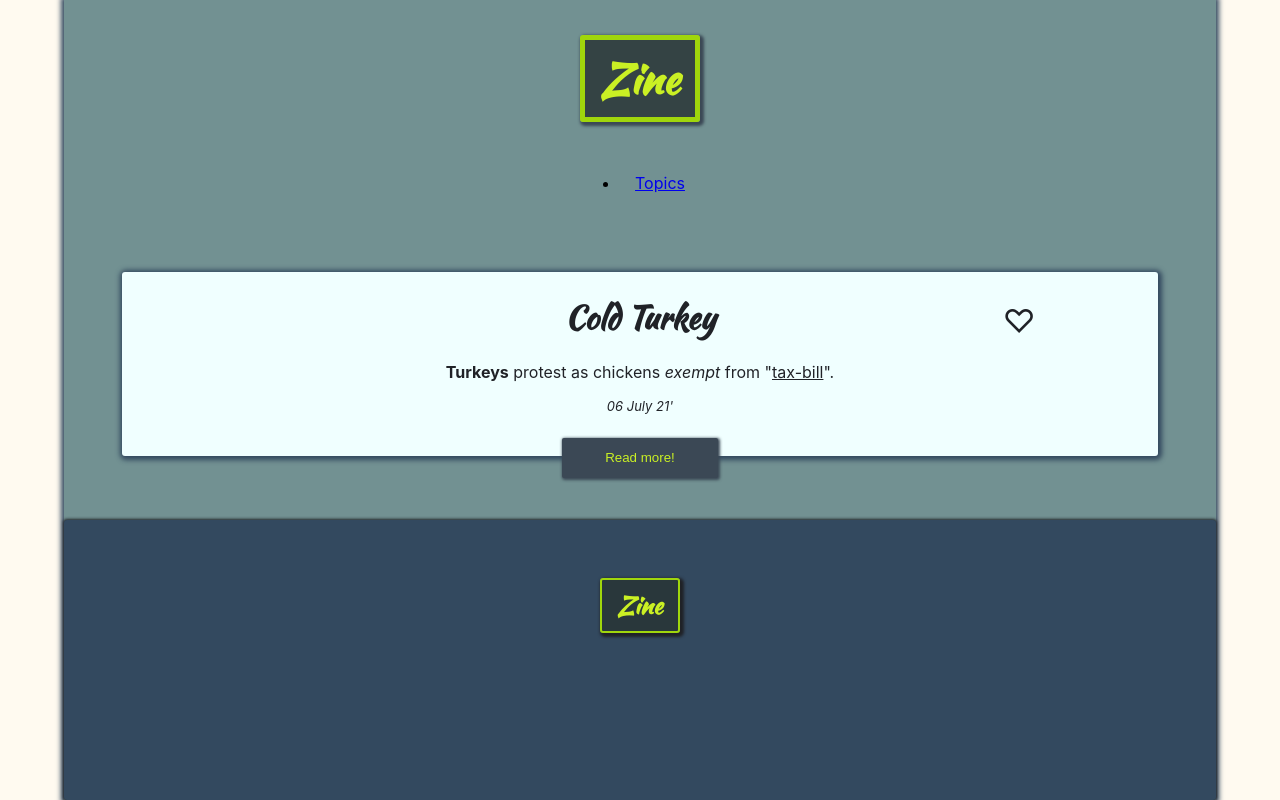
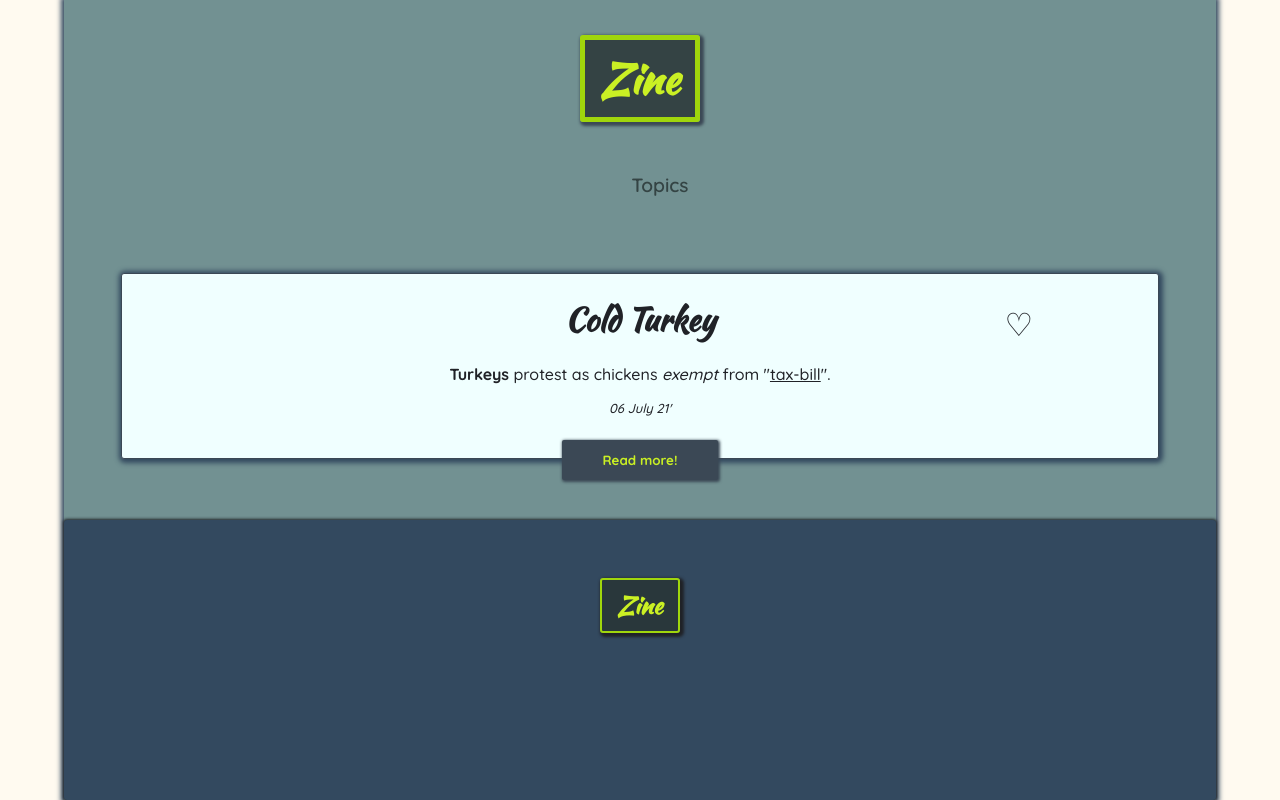
Before and after one commit to Schnarfengargle123/zine, a React (Create React App) app: page / in a window 1280 px wide. Built offline with nearby package versions, Linux system fonts and the light colour scheme.

Commit message:
Miscellaenous style changes

```diff
--- a/src/App.js
+++ b/src/App.js
@@ -1,8 +1,13 @@
+import React from "react";
+import { BrowserRouter as Router, Switch, Route, Link } from "react-router-dom";
+
 import "./App.css";
 
 import Header from "./components/UI/Header";
 import Article from "./components/UI/Article";
 import Footer from "./components/UI/Footer";
+
+import Topics from "./pages/Topics";
 
 function App() {
   return (
@@ -10,6 +15,9 @@ function App() {
       <Header />
       <Article />
       <Footer />
+      <Route path="/topics">
+        <Topics />
+      </Route>
     </div>
   );
 }
--- a/src/components/UI/Article.module.css
+++ b/src/components/UI/Article.module.css
@@ -1,6 +1,7 @@
 .Article {
   width: 90%;
   height: 23%;
+  border: 1px solid var(--graphite);
   border-radius: 3px 3px 3px 3px;
   background-color: azure;
   box-shadow: 1px 1px 5px 3px var(--asphalt);
--- a/src/components/UI/Header.js
+++ b/src/components/UI/Header.js
@@ -1,12 +1,15 @@
-import React from "react";
-import { BrowserRouter as Router, Switch, Route, Link } from "react-router-dom";
+import {
+  BrowserRouter as Router,
+  Switch,
+  Route,
+  Link,
+  NavLink,
+} from "react-router-dom";
 
 import styles from "./Header.module.css";
-import Topics from "../../routes/Topics";
 
 function Header() {
   return (
-    <Router>
     <div>
       <nav>
         <header className={styles.Header}>
@@ -14,19 +17,17 @@ function Header() {
         </header>
         <ul className={styles.Header__navigation}>
           <li>
-              <Link className={styles.Navigation__link} to="/topics">
+            <NavLink
+              className={styles.Navigation__link}
+              activeClassName={styles.Navigation__link__active}
+              to="/topics"
+            >
               Topics
-              </Link>
+            </NavLink>
           </li>
         </ul>
       </nav>
-        <Switch>
-          <Route path="/topics">
-            <Topics />
-          </Route>
-        </Switch>
     </div>
-    </Router>
   );
 }
 
--- a/src/components/UI/Header.module.css
+++ b/src/components/UI/Header.module.css
@@ -17,3 +17,16 @@
   border: 5px solid var(--zest);
   border-radius: 3px;
 }
+
+.Navigation__link {
+  color: var(--deepforest);
+  transition: 175ms;
+}
+
+.Navigation__link:hover {
+  color: var(--lightzest);
+}
+
+.Navigation__link--active {
+  color: var(--lightzest);
+}
--- a/src/index.css
+++ b/src/index.css
@@ -1,4 +1,5 @@
 @import url("https://fonts.googleapis.com/css2?family=Kaushan+Script&display=swap");
+@import url("https://fonts.googleapis.com/css2?family=Quicksand:wght@300;400;500;600;700&display=swap");
 
 :root {
   --ash: rgb(32, 34, 39);
@@ -24,6 +25,18 @@ body {
   width: 90%;
   /* height: 100%; */
   box-shadow: 0px 0px 5px 3px var(--asphalt);
+  /* font-family: 'Quicksand', sans-serif; */
+}
+
+li {
+  list-style: none;
+}
+
+a {
+  text-decoration: none;
+  font-family: "Quicksand", sans-serif;
+  font-weight: 600;
+  font-size: larger;
 }
 
 h1,
@@ -38,4 +51,11 @@ h6 {
 
 p {
   color: var(--ash);
+  font-family: 'Quicksand', sans-serif;
+  font-weight: 500;
 }
+
+button {
+  font-family: "Quicksand", sans-serif;
+  font-weight: 700;
+}
--- a/src/index.js
+++ b/src/index.js
@@ -1,14 +1,18 @@
-import React from 'react';
-import ReactDOM from 'react-dom';
-import './index.css';
-import App from './App';
-import reportWebVitals from './reportWebVitals';
+import React from "react";
+import ReactDOM from "react-dom";
+
+import { BrowserRouter } from "react-router-dom";
+import "./index.css";
+import App from "./App";
+import reportWebVitals from "./reportWebVitals";
 
 ReactDOM.render(
   <React.StrictMode>
-    <App />
+    <BrowserRouter>
+      <App />
+    </BrowserRouter>
   </React.StrictMode>,
-  document.getElementById('root')
+  document.getElementById("root")
 );
 
 // If you want to start measuring performance in your app, pass a function
--- a/src/routes/Topics.js
+++ b/src/pages/Topics.js
@@ -1,4 +1,3 @@
-import React from "react";
 import { BrowserRouter as Router, Switch, Route, Link } from "react-router-dom";
 
 import App from "../App";
@@ -13,11 +12,9 @@ function Topics() {
             <Link to="/">Home</Link>
           </li>
         </ul>
-        <Switch>
           <Route path="/">
             <App />
           </Route>
-        </Switch>
       </div>
     </Router>
   );
```
Also changed, not shown: src/components/UI/Article copy.js (deleted, +0 -28 lines). Lines whose indentation alone changed are shown as unchanged.
